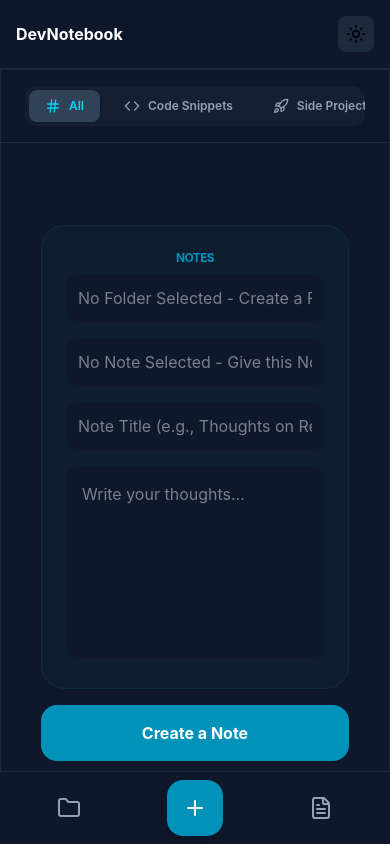
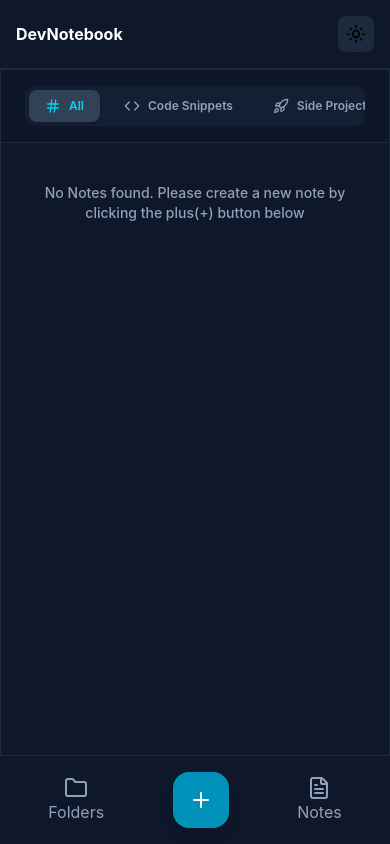
Before and after one commit to lexopez/developer-s-notebook, a React (Vite) app: page / in a window 390 px wide. Built offline with nearby package versions, Linux system fonts and the light colour scheme.

Commit message:
update modal form

```diff
--- a/src/components/ContentItem.jsx
+++ b/src/components/ContentItem.jsx
@@ -168,16 +168,10 @@ export const ContentItem = ({ item, category }) => {
             {/* Modal Body */}
             <div className="p-2 overflow-y-auto no-scrollbar flex-1 bg-white dark:bg-[#0f1115]">
               <div className="space-y-6 animate-in fade-in">
-                <div className="flex items-center gap-4 p-4 rounded-2xl bg-slate-50 dark:bg-slate-950 border border-dashed border-slate-200 dark:border-slate-800">
-                  <Favicon url={tempData.url} />
-                  <div>
-                    <h4 className="text-sm font-bold text-slate-800 dark:text-slate-200">
-                      {tempData.name || "Project Preview"}
-                    </h4>
-                    <p className="text-[10px] text-slate-400 font-mono truncate max-w-[200px]">
-                      {tempData.url || "Enter a URL below..."}
-                    </p>
-                  </div>
+                <div className="flex items-center justify-center gap-2 mb-2">
+                  <span className="text-xs font-bold uppercase tracking-tighter text-cyan-600">
+                    {category === "all" ? "Notes" : category}
+                  </span>
                 </div>
                 <div className="space-y-2">
                   <label className="text-[10px] font-black uppercase tracking-widest text-slate-400">
@@ -208,6 +202,17 @@ export const ContentItem = ({ item, category }) => {
                     maxLength={2000}
                     required
                   />
+                </div>
+                <div className="flex items-center gap-4 p-4 rounded-2xl bg-slate-50 dark:bg-slate-950 border border-dashed border-slate-200 dark:border-slate-800">
+                  <Favicon url={tempData.url} />
+                  <div>
+                    <h4 className="text-sm font-bold text-slate-800 dark:text-slate-200">
+                      {tempData.name || "Project Preview"}
+                    </h4>
+                    <p className="text-[10px] text-slate-400 font-mono truncate max-w-[200px]">
+                      {tempData.url || "Enter a URL below..."}
+                    </p>
+                  </div>
                 </div>
               </div>
             </div>
@@ -260,6 +265,11 @@ export const ContentItem = ({ item, category }) => {
 
             {/* Modal Body */}
             <div className="p-2 overflow-y-auto no-scrollbar flex-1 bg-white dark:bg-[#0f1115] ">
+              <div className="flex items-center justify-center gap-2 mb-2">
+                <span className="text-xs font-bold uppercase tracking-tighter text-cyan-600">
+                  {category === "all" ? "Notes" : category}
+                </span>
+              </div>
               {editMode === "view" ? (
                 <div className="animate-in fade-in slide-in-from-bottom-4 duration-500 ">
                   <div className="flex flex-col gap-6">
--- a/src/components/MainContent.jsx
+++ b/src/components/MainContent.jsx
@@ -73,12 +73,15 @@ export default function MainContent({
       <section className="flex-1 p-10 overflow-y-auto no-scrollbar relative">
         {currentNote ? (
           <div className="animate-in fade-in slide-in-from-bottom-2 duration-300">
-            <p className="lg:hidden text-slate-500 dark:text-slate-400 text-xs">
-              {currentFolder.name} folder / {currentNote.title.slice(0, 30)}
-              {"..."}
+            <p className="lg:hidden text-slate-500 dark:text-slate-400 text-xs capitalize">
+              {currentFolder.name} folder /{" "}
+              {currentNote.title.length > 30
+                ? currentNote.title.slice(0, 30) + "..."
+                : currentNote.title}
             </p>
             <div className="flex justify-between items-end mb-6 border-b border-slate-200 dark:border-slate-800 pb-1">
-              <h1 className="lg:text-4xl font-extrabold text-slate-800 dark:text-slate-100">
+              <h1 className="lg:text-4xl font-extrabold text-slate-800 dark:text-slate-100 capitalize">
+                <span className="lg:hidden">Note Label: </span>
                 {currentNote.title}
               </h1>
 
@@ -151,9 +154,15 @@ export default function MainContent({
               </div>
             ) : (
               <>
-                <p className="text-slate-400 text-sm font-medium text-center">
-                  No Notes found. Please create a new note by clicking the plus
-                  button below
+                <p className="text-slate-400 text-sm font-medium text-center mb-4">
+                  No Notes found for {activeCategory} category.{" "}
+                  <span className="lg:hidden">
+                    Please create a new note by clicking the plus(+) button
+                    below
+                  </span>
+                  <span className="hidden lg:block">
+                    Please create a new note by filling out the form below.
+                  </span>
                 </p>
                 <div className="hidden lg:flex flex-col items-center justify-center text-center">
                   {contentToDisplay.length > 0 ? (
@@ -184,14 +193,25 @@ export default function MainContent({
             )}
           </div>
         ) : (
+          <>
+            <p className="text-slate-400 text-sm font-medium text-center">
+              No Notes found.{" "}
+              <span className="lg:hidden">
+                Please create a new note by clicking the plus(+) button below
+              </span>
+              <span className="hidden lg:block">
+                Please create a new note by filling out the form below.
+              </span>
+            </p>
+            <div className="h-full hidden lg:flex items-center justify-center">
+              <SmartNoteForm
+                activeFolderId={activeFolderId}
+                activeNoteId={activeNoteId}
+                activeCategory={activeCategory}
+              />
+            </div>
+          </>
           /* No Note or No Folder selected - Render Global Form */
-          <div className="h-full flex items-center justify-center">
-            <SmartNoteForm
-              activeFolderId={activeFolderId}
-              activeNoteId={activeNoteId}
-              activeCategory={activeCategory}
-            />
-          </div>
         )}
 
         {/* Modal Version of the Form */}
--- a/src/components/MainLayout.jsx
+++ b/src/components/MainLayout.jsx
@@ -10,7 +10,7 @@ import {
   setActiveNote,
 } from "../store/notesSlice";
 import { useDispatch, useSelector } from "react-redux";
-import { SidebarList } from "./Sidebar";
+import { SidebarList } from "./SidebarList";
 import MainContent from "./MainContent";
 import MobileHeader from "./MobileHeader";
 import { useState } from "react";
@@ -85,7 +85,8 @@ export const MainLayout = () => {
           className={`p-3 ${activeDrawer === "folders" ? "text-cyan-500" : "text-slate-400"}`}
           onClick={() => setActiveDrawer("folders")}
         >
-          <Folder size={24} />
+          <Folder size={24} className="m-auto" />
+          Folders
         </button>
         <button
           className={`p-4 bg-cyan-600 text-white rounded-2xl ${isModalOpen ? "-translate-y-4" : ""} shadow-lg`}
@@ -97,7 +98,8 @@ export const MainLayout = () => {
           className={`p-3 ${activeDrawer === "notes" ? "text-cyan-500" : "text-slate-400"}`}
           onClick={() => setActiveDrawer("notes")}
         >
-          <FileText size={24} />
+          <FileText size={24} className="m-auto" />
+          Notes
         </button>
       </nav>
 
@@ -110,6 +112,7 @@ export const MainLayout = () => {
         title="Manage Folders"
       >
         <SidebarList
+          title="Folders"
           items={folders}
           activeId={activeFolderId}
           Icon={Folder}
@@ -129,9 +132,10 @@ export const MainLayout = () => {
       <MobileDrawer
         isOpen={activeDrawer === "notes"}
         onClose={() => setActiveDrawer(null)}
-        title="Select Note"
+        title="Select Note Label"
       >
         <SidebarList
+          title="Note Labels"
           items={sidebarNotes}
           activeId={activeNoteId}
           Icon={FileText}
--- a/src/components/MainModalForm.jsx
+++ b/src/components/MainModalForm.jsx
@@ -2,16 +2,35 @@ import { X } from "lucide-react";
 
 export default function MainModalForm({ children, setIsModalOpen }) {
   return (
-    <div className="fixed inset-0 z-100 flex items-center justify-center bg-slate-900/60 backdrop-blur-sm p-4 ">
-      <div className="bg-white dark:bg-slate-800 w-full max-w-4xl rounded-3xl p-8 relative dark:border-slate-200">
-        <button
-          onClick={() => setIsModalOpen(false)}
-          className="absolute top-4 right-4 text-slate-400 hover:text-slate-600 cursor-pointer"
-        >
-          <X size={24} />
-        </button>
-        {children}
+    <>
+      <div className="fixed inset-0 z-100 flex items-center justify-center bg-slate-900/60 backdrop-blur-md p-4 animate-in fade-in duration-200">
+        <div className="bg-white dark:bg-slate-800 w-full max-w-3xl max-h-[85vh] rounded-2xl overflow-hidden relative flex flex-col">
+          {/* Modal Header */}
+          <div className="p-4 border-b border-slate-200 dark:border-slate-700 flex justify-between items-center bg-slate-50/50 dark:bg-slate-900/50">
+            <div>
+              <h2 className="text-xl font-bold text-slate-800 dark:text-slate-100">
+                Create a New Note
+              </h2>
+            </div>
+
+            <div className="flex items-center gap-2">
+              <button
+                onClick={() => {
+                  setIsModalOpen(false);
+                }}
+                className="p-2 hover:bg-slate-200 dark:hover:bg-slate-700 rounded-full transition-colors cursor-pointer"
+              >
+                <X size={20} className="text-slate-500" />
+              </button>
+            </div>
+          </div>
+
+          {/* Modal Body */}
+          <div className="p-2 overflow-y-auto no-scrollbar flex-1 bg-white dark:bg-[#0f1115]">
+            <div className="space-y-6 animate-in fade-in">{children}</div>
+          </div>
+        </div>
       </div>
-    </div>
+    </>
   );
 }
--- a/src/components/ModalButton.jsx
+++ b/src/components/ModalButton.jsx
@@ -4,7 +4,7 @@ export default function ModalButton({ setIsModalOpen }) {
   return (
     <button
       onClick={() => setIsModalOpen(true)}
-      className="shrink-0 hidden lg:flex items-center gap-2 px-4 py-2 bg-cyan-600 hover:bg-cyan-500 text-white rounded-xl text-sm font-bold transition-all shadow-lg shadow-cyan-500/20 cursor-pointer"
+      className="shrink-0 hidden lg:flex items-center gap-2 px-4 py-2 bg-cyan-600 hover:bg-cyan-500 text-white rounded-xl text-sm font-bold transition-all cursor-pointer"
     >
       <Plus size={18} /> Add Note
     </button>
--- a/src/components/Sidebar.jsx
+++ b/src/components/SidebarList.jsx
@@ -117,6 +117,11 @@ export const SidebarList = ({
               )}
             </div>
           ))}
+          {items.length === 0 && (
+            <p className="text-slate-400 text-sm font-medium text-center mt-4">
+              No {title} yet. Click the plus button to add one!
+            </p>
+          )}
         </div>
       </div>
     </>
--- a/src/components/SmartNoteForm.jsx
+++ b/src/components/SmartNoteForm.jsx
@@ -105,7 +105,7 @@ export const SmartNoteForm = ({
         onSubmit={handleFormSubmit}
         className="w-full max-w-4xl space-y-4 animate-in fade-in duration-500 mx-auto"
       >
-        <div className="p-6 rounded-3xl bg-cyan-50/50 dark:bg-cyan-900/10 border border-cyan-100 dark:border-cyan-900/30 space-y-4">
+        <div className="p-2 rounded-3xl bg-white dark:bg-[#0f1115] border border-cyan-100 dark:border-[#0f1115] space-y-4">
           <div className="flex items-center justify-center gap-2 mb-2">
             <span className="text-xs font-bold uppercase tracking-tighter text-cyan-600">
               {activeCategory === "all" ? "Notes" : activeCategory}
@@ -116,7 +116,7 @@ export const SmartNoteForm = ({
             <input
               name="folderName"
               placeholder="No Folder Selected - Create a Folder Name..."
-              className="w-full p-3 rounded-xl bg-white dark:text-slate-200 dark:bg-slate-900 outline-none"
+              className="w-full p-3 rounded-xl bg-slate-100 dark:text-slate-200 dark:bg-slate-900 outline-none"
               onChange={handleChange}
               maxLength={50}
               required
@@ -126,7 +126,7 @@ export const SmartNoteForm = ({
             <input
               name="noteTitle"
               placeholder="No Note Selected - Give this Note a Label..."
-              className="w-full p-3 rounded-xl bg-white dark:text-slate-200 dark:bg-slate-900 outline-none"
+              className="w-full p-3 rounded-xl bg-slate-100 dark:text-slate-200 dark:bg-slate-900 outline-none"
               onChange={handleChange}
               maxLength={50}
               required
@@ -139,7 +139,7 @@ export const SmartNoteForm = ({
               <input
                 name="label"
                 placeholder="Snippet Name (e.g. Tailwind Config)"
-                className="w-full p-3 rounded-xl bg-white dark:text-slate-200 dark:bg-slate-900 outline-none"
+                className="w-full p-3 rounded-xl bg-slate-100 dark:text-slate-200 dark:bg-slate-900 outline-none"
                 onChange={handleChange}
                 maxLength={100}
                 required
@@ -147,7 +147,7 @@ export const SmartNoteForm = ({
               <textarea
                 name="code"
                 placeholder="Paste your code here..."
-                className="w-full h-48 p-4 rounded-xl bg-white dark:text-slate-200 dark:bg-slate-900 font-mono text-sm outline-none resize-none no-scrollbar"
+                className="w-full h-48 p-4 rounded-xl bg-slate-100 dark:text-slate-200 dark:bg-slate-900 font-mono text-sm outline-none resize-none no-scrollbar"
                 onChange={handleChange}
                 required
               />
@@ -160,7 +160,7 @@ export const SmartNoteForm = ({
               <input
                 name="name"
                 placeholder="Name..."
-                className="w-full p-3 rounded-xl bg-white dark:text-slate-200 dark:bg-slate-900 outline-none"
+                className="w-full p-3 rounded-xl bg-slate-100 dark:text-slate-200 dark:bg-slate-900 outline-none"
                 onChange={handleChange}
                 maxLength={100}
                 required
@@ -168,7 +168,7 @@ export const SmartNoteForm = ({
               <input
                 name="url"
                 placeholder="URL (https://...)"
-                className="w-full p-3 rounded-xl bg-white dark:text-slate-200 dark:bg-slate-900 outline-none"
+                className="w-full p-3 rounded-xl bg-slate-100 dark:text-slate-200 dark:bg-slate-900 outline-none"
                 onChange={handleChange}
                 required
               />
@@ -192,7 +192,7 @@ export const SmartNoteForm = ({
               <input
                 name="title" // New Field
                 placeholder="Note Title (e.g., Thoughts on Refactoring)"
-                className="w-full p-3 rounded-xl bg-white dark:bg-slate-900 outline-none dark:text-slate-200"
+                className="w-full p-3 rounded-xl bg-slate-100 dark:bg-slate-900 outline-none dark:text-slate-200"
                 onChange={handleChange}
                 maxLength={100}
                 required
@@ -200,7 +200,7 @@ export const SmartNoteForm = ({
               <textarea
                 name="text"
                 placeholder="Write your thoughts..."
-                className="w-full h-48 p-4 rounded-xl bg-white dark:text-slate-200 dark:bg-slate-900 outline-none resize-none no-scrollbar"
+                className="w-full h-48 p-4 rounded-xl bg-slate-100 dark:text-slate-200 dark:bg-slate-900 outline-none resize-none no-scrollbar"
                 onChange={handleChange}
                 required
               />
@@ -212,7 +212,7 @@ export const SmartNoteForm = ({
           type="submit"
           className="w-full py-4 bg-cyan-600 hover:bg-cyan-500 text-white font-bold rounded-2xl transition-all transform active:scale-[0.98] cursor-pointer"
         >
-          Create a Note
+          Create
         </button>
       </form>
     </div>
```
